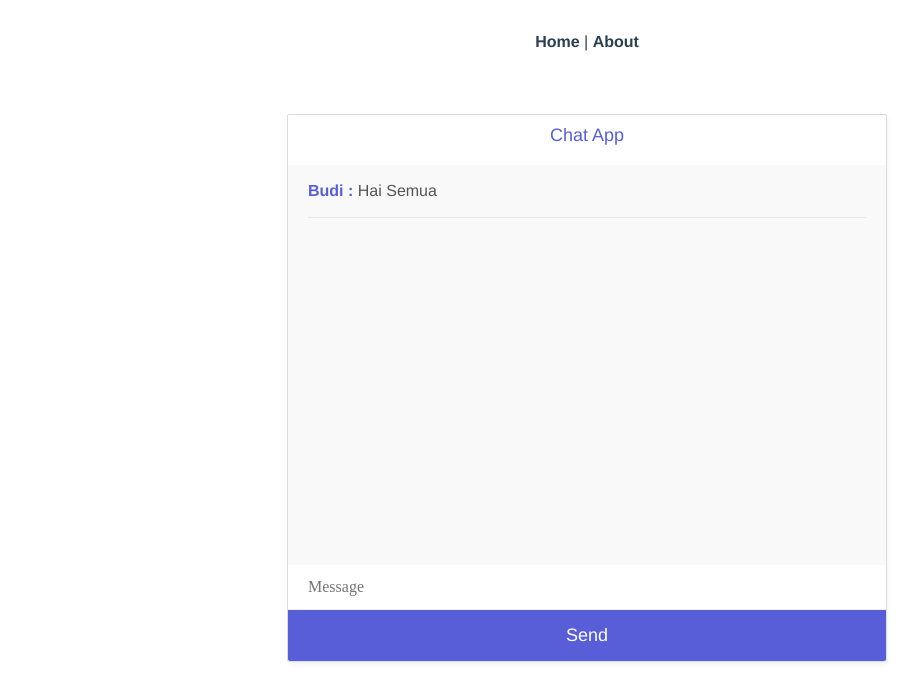
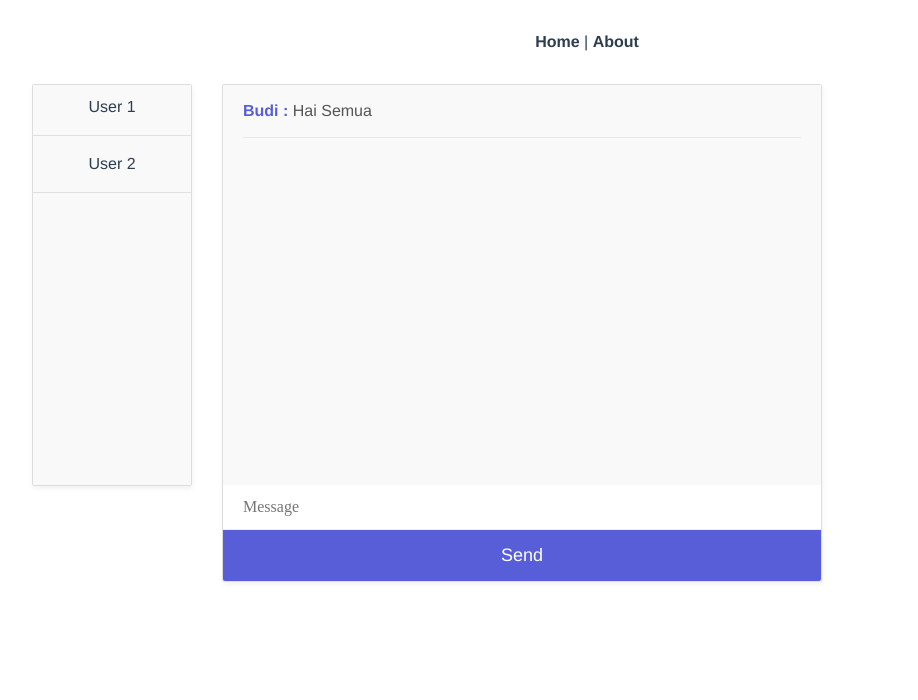
Before and after one commit to mhdnaldi/Mixins-Frontend, a Vue app: page /chat in a window 1280 px wide. Shown: the top 700 px of the page, without its empty margins (53-971 px from the left). Built offline with nearby package versions, Linux system fonts and the light colour scheme.

Commit message:
add roomchat

```diff
--- a/src/views/Chat.vue
+++ b/src/views/Chat.vue
@@ -1,6 +1,19 @@
 <template>
+  <b-container class="bv-example-row">
+    <b-row>
+      <b-col cols="2">
         <div class="chat">
-    <h2>Chat App</h2>
+          <div class="chat-window">
+            <p class="room">User 1</p>
+            <hr />
+            <p class="room">User 2</p>
+            <hr />
+          </div>
+        </div>
+      </b-col>
+      <b-col cols="10"
+        ><div class="chat">
+          <!-- <h2>Chat App</h2> -->
           <div class="chat-window">
             <div class="output">
               <p v-if="typing">
@@ -16,7 +29,10 @@
             placeholder="Message"
           />
           <button class="send">Send</button>
-  </div>
+        </div></b-col
+      >
+    </b-row>
+  </b-container>
 </template>
 
 <script>
@@ -33,10 +49,13 @@ export default {
 <style scoped>
 .chat {
   max-width: 600px;
-  margin: 30px auto;
   border: 1px solid #ddd;
   box-shadow: 1px 3px 5px rgba(0, 0, 0, 0.05);
   border-radius: 2px;
+}
+
+.room {
+  margin: 10px 0;
 }
 
 h2 {
```
Also changed, not shown: .prettierrc.js. Lines whose indentation alone changed are shown as unchanged.
